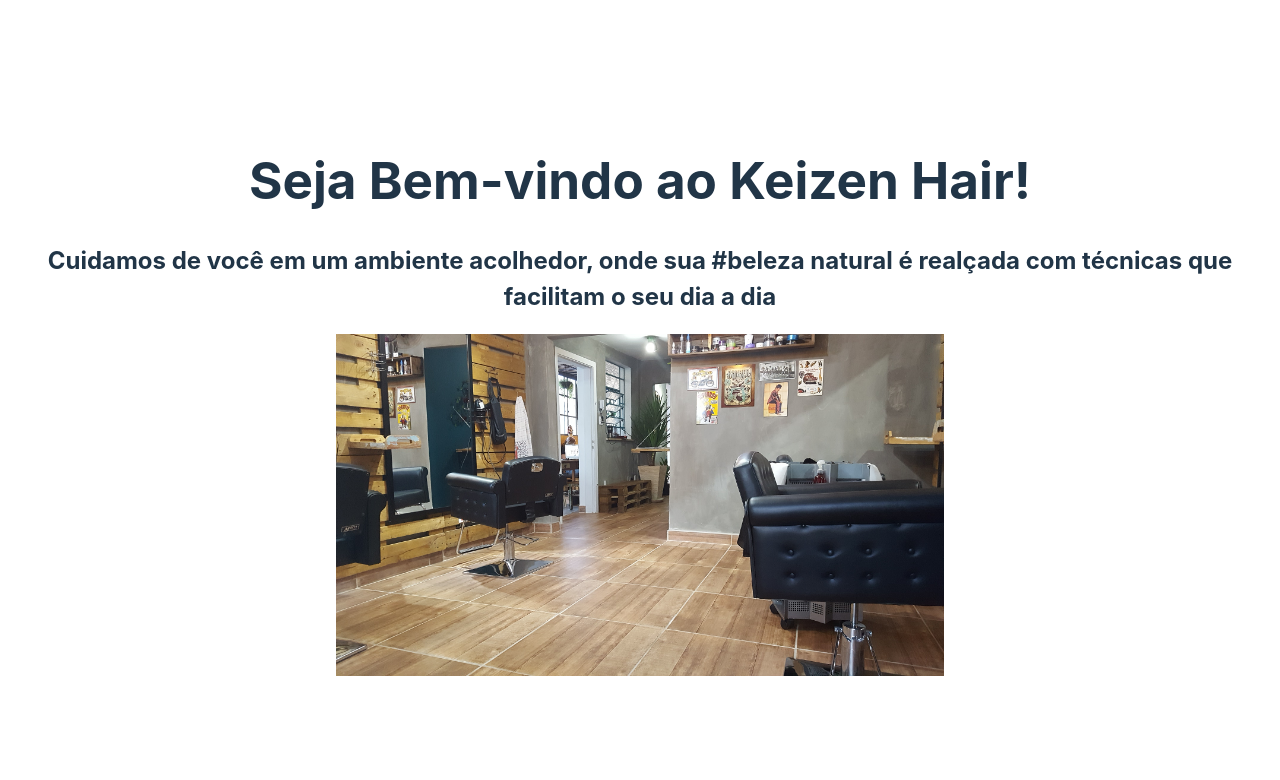
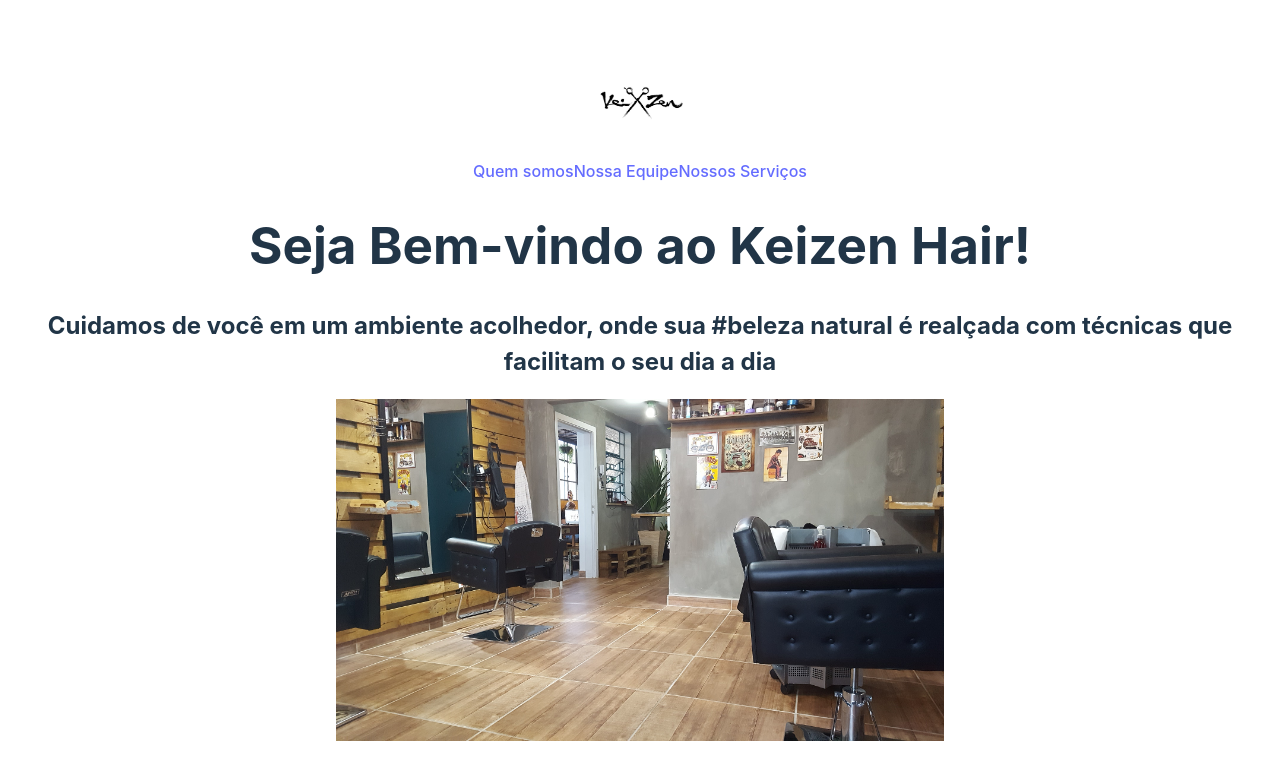
Before and after one commit to linahsu/Keizen-Hair-project, a React (Vite) app: page /home in a window 1280 px wide. Shown: the top 780 px of the page. Built offline with nearby package versions, Linux system fonts and the light colour scheme.

Commit message:
feat: creates header with link to pages

```diff
--- a/src/App.tsx
+++ b/src/App.tsx
@@ -1,20 +1,23 @@
 import { Routes, Route, Navigate } from 'react-router-dom'
 import './App.css'
-import Home from './pages/home'
-import About from './pages/about'
-import Staff from './pages/staff'
-import Services from './pages/services'
+import Header from './components/Header'
+import Home from './pages/Home'
+import About from './pages/About'
+import Staff from './pages/Staff'
+import Services from './pages/Services'
 
 function App() {
 
   return (
     <>
       <Routes>
-        <Route path='/home' element={<Home/>} />
-        <Route path='/about' element={<About/>}/>
-        <Route path='/staff' element={<Staff/>}/>
-        <Route path='/services' element={<Services/>}/>
-        <Route path='' element={<Navigate to='/home'/>} />
+        <Route path='/' element={ <Header /> }>
+          <Route path='/home' element={ <Home /> } />
+          <Route path='/about' element={ <About /> }/>
+          <Route path='/staff' element={ <Staff /> }/>
+          <Route path='/services' element={ <Services /> }/>
+          <Route path='' element={ <Navigate to='/home'/> } />
+        </Route>
       </Routes>
     </>
   )
--- a/src/components/Header.tsx
+++ b/src/components/Header.tsx
@@ -0,0 +1,22 @@
+import { Link, Outlet } from "react-router-dom";
+import logo from "../assets/LOGO_Keizen_Whatsapp.jpg";
+
+function Header() {
+  return (
+    <>
+        <Link to="/home">
+          <img src={logo} alt="logo" width='100px'/>
+        </Link>
+
+      <div>
+        <Link to="/about">Quem somos</Link>
+        <Link to="/staff">Nossa Equipe</Link>
+        <Link to="/services">Nossos Serviços</Link>
+      </div>
+
+      <Outlet />
+    </>
+  );
+}
+
+export default Header;
```
Also changed, not shown: src/pages/About.tsx (renamed from src/pages/about.tsx), src/pages/Home.tsx (renamed from src/pages/home.tsx), src/pages/Services.tsx (renamed from src/pages/services.tsx), src/pages/Staff.tsx (renamed from src/pages/staff.tsx).
